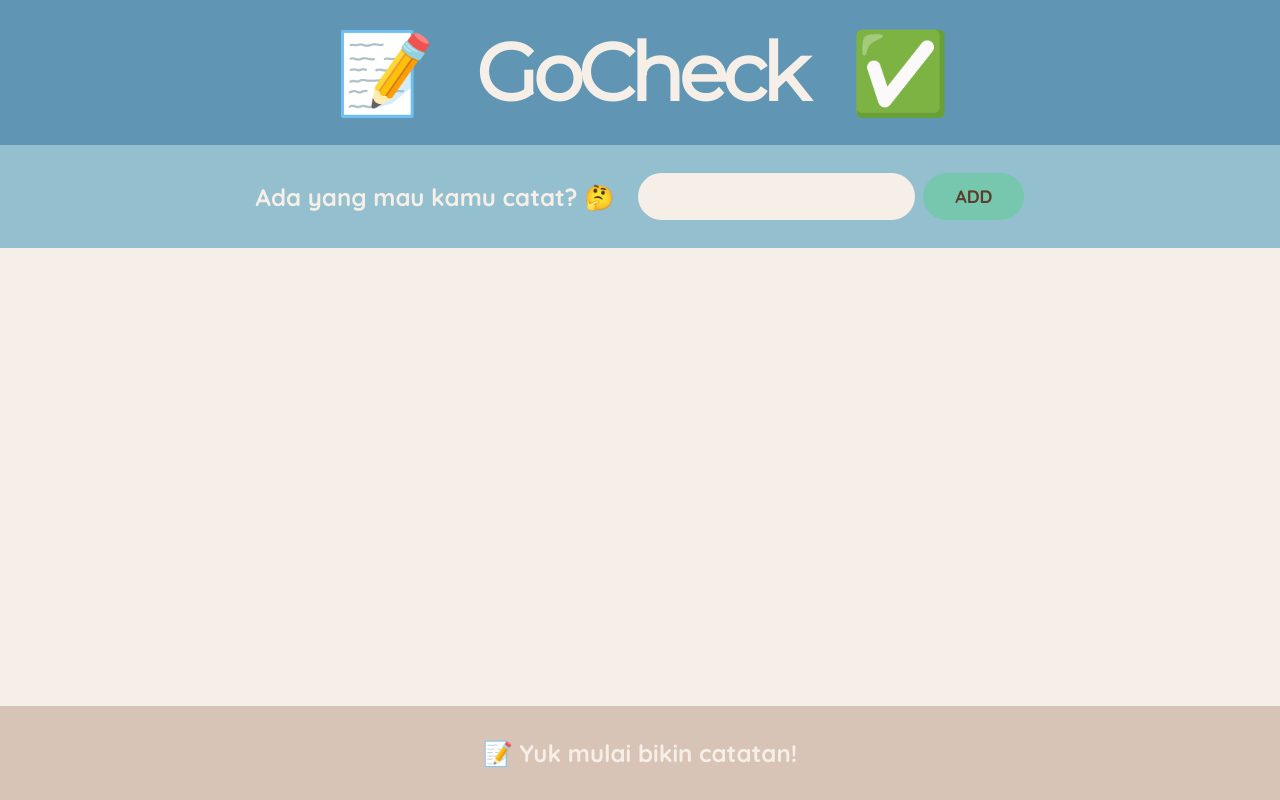
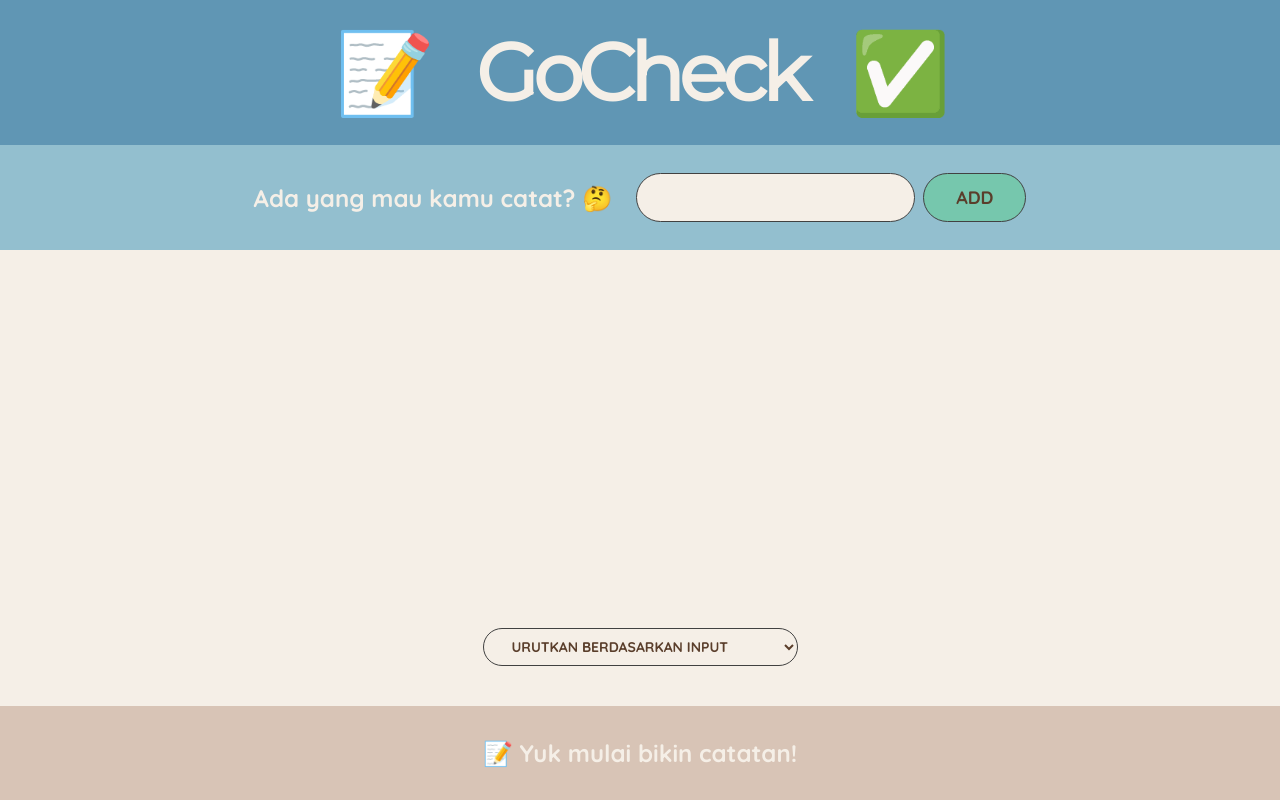
Before and after one commit to lunadiotic/gocheck-src, a React (Create React App) app: page / in a window 1280 px wide. Built offline with nearby package versions, Linux system fonts and the light colour scheme.

Commit message:
mengurutkan nilai item dari state

```diff
--- a/src/App.js
+++ b/src/App.js
@@ -79,17 +79,43 @@ function Form({ onAddItem }) {
 }
 
 function CheckList({ items, onDeleteItem, onToggleItem }) {
+	const [sortBy, setSortBy] = useState('input');
+
+	const sortItems = () => {
+		switch (sortBy) {
+			case 'input':
+				return items;
+			case 'title':
+				return items.slice().sort((a, b) => a.title.localeCompare(b.title));
+			case 'status':
+				return items.slice().sort((a, b) => Number(a.done) - Number(b.done));
+			default:
+				return items;
+		}
+	};
+
+	const sortedItems = sortItems();
+
 	return (
 		<div className='list'>
 			<ul>
-				{items.map((item) => (
+				{sortedItems.map((item) => (
 					<Item
 						item={item}
 						onDeleteItem={onDeleteItem}
 						onToggleItem={onToggleItem}
+						key={item.id}
 					/>
 				))}
 			</ul>
+
+			<div className='actions'>
+				<select value={sortBy} onChange={(e) => setSortBy(e.target.value)}>
+					<option value='input'>Urutkan berdasarkan input</option>
+					<option value='title'>Urutkan berdasarkan deskripsi</option>
+					<option value='status'>Urutkan berdasarkan status</option>
+				</select>
+			</div>
 		</div>
 	);
 }
--- a/src/index.css
+++ b/src/index.css
@@ -1,4 +1,4 @@
-@import url("https://fonts.googleapis.com/css2?family=Montserrat&family=Quicksand:wght@500;700&display=swap");
+@import url('https://fonts.googleapis.com/css2?family=Montserrat&family=Quicksand:wght@500;700&display=swap');
 
 * {
 	margin: 0;
@@ -14,7 +14,7 @@ body {
 	font-size: 2.4rem;
 	font-family: sans-serif;
 	color: #f5efe7;
-  font-family: "Quicksand";
+	font-family: 'Quicksand';
 	font-weight: 500;
 }
 
@@ -28,7 +28,7 @@ body {
 .logo {
 	text-align: center;
 	background-color: #6096b4;
-  font-family: "Montserrat";
+	font-family: 'Montserrat';
 	font-size: 8rem;
 	font-weight: 600;
 	word-spacing: 30px;
@@ -56,7 +56,7 @@ input {
 	background-color: #f5efe7;
 	color: #5a3e2b;
 	font-family: inherit;
-  border: none;
+	border: solid 1px #414141;
 	border-radius: 10rem;
 	padding: 1.2rem 3.2rem;
 	font-weight: 700;
@@ -108,7 +108,7 @@ input {
 	gap: 1.2rem;
 }
 
-input[type="checkbox"] {
+input[type='checkbox'] {
 	height: 2rem;
 	width: 2rem;
 	accent-color: #e5771f;
```
Lines whose indentation alone changed are shown as unchanged.
